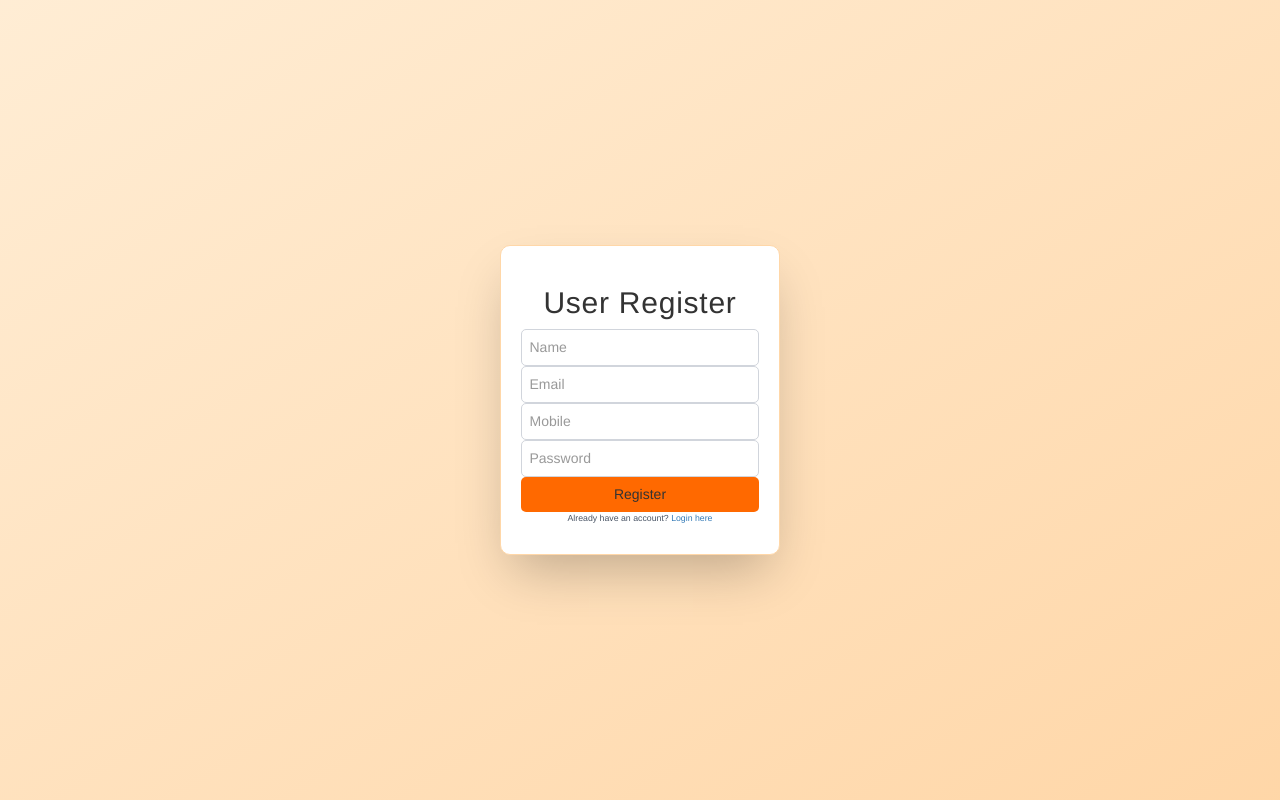
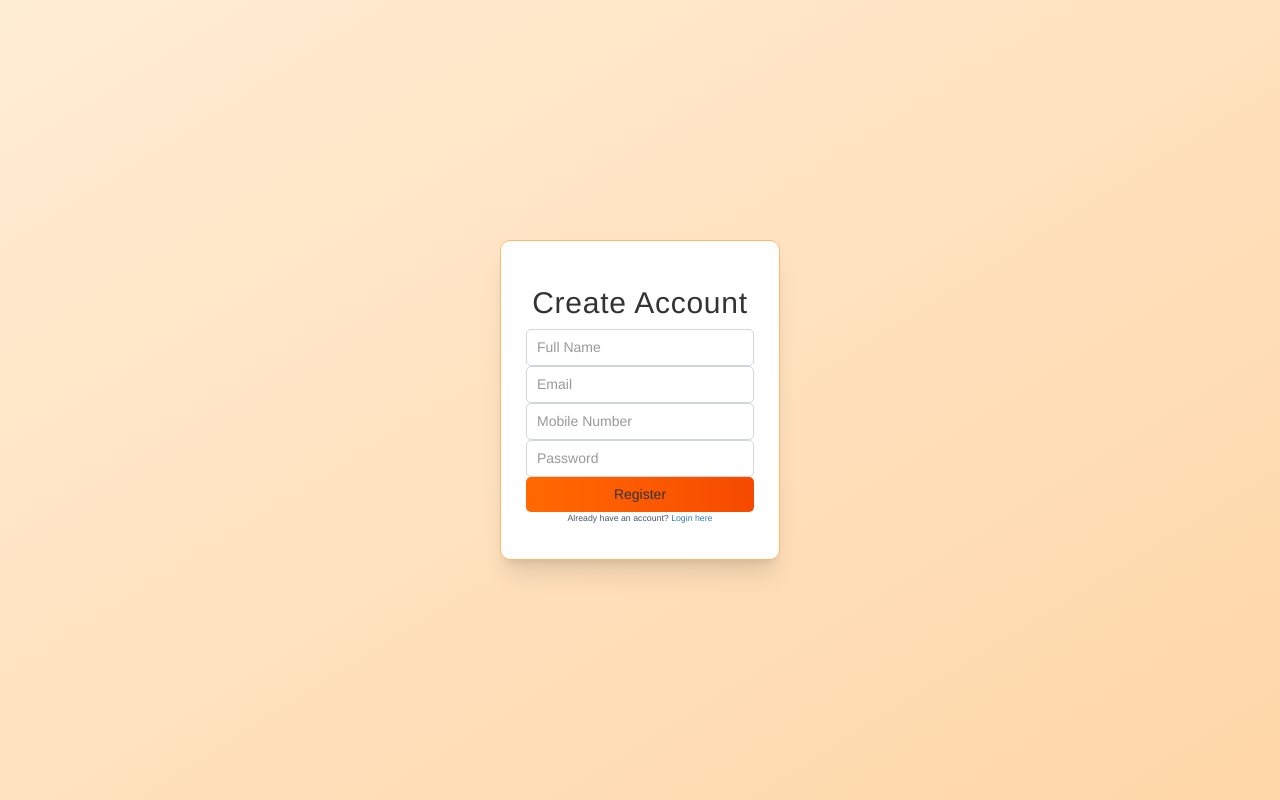
Before and after one commit to sudarshan-kanase/ClickBasket, a React (Vite) app in the folder Click_Basket/: page /admin-register in a window 1280 px wide. Built offline with nearby package versions, Linux system fonts and the light colour scheme.

Commit message:
Please enter the commit message for your changes. Lines starting with '#' will be ignored, and an empty message aborts the commit.
On branch main
Your branch is up to date with 'origin/main'.

Changes to be committed:
	modified:   Click_Basket/src/pages/AdminRegister.jsx

```diff
--- a/Click_Basket/src/pages/AdminRegister.jsx
+++ b/Click_Basket/src/pages/AdminRegister.jsx
@@ -6,8 +6,7 @@ export default function AdminRegister() {
   const [form, setForm] = useState({ name: "", email: "", mobile: "", password: "" });
   const navigate = useNavigate();
 
-  const handleChange = (e) =>
-    setForm({ ...form, [e.target.name]: e.target.value });
+  const handleChange = (e) => setForm({ ...form, [e.target.name]: e.target.value });
 
   const handleRegister = async (e) => {
     e.preventDefault();
@@ -21,54 +20,54 @@ export default function AdminRegister() {
   };
 
   return (
-    <div className="min-h-screen flex justify-center items-center bg-gradient-to-br from-orange-100 to-orange-200 px-4">
+    <div className="min-h-screen bg-gradient-to-br from-orange-100 to-orange-200 flex items-center justify-center px-4">
       <form
         onSubmit={handleRegister}
-        className="bg-white shadow-2xl rounded-2xl p-8 max-w-md w-full border border-orange-200"
+        className="bg-white border border-orange-300 rounded-2xl shadow-xl p-10 w-full max-w-md animate-fade-in"
       >
-        <h2 className="text-3xl font-extrabold mb-6 text-orange-600 text-center tracking-wide">
-          User Register
+        <h2 className="text-3xl font-bold text-orange-600 text-center mb-6 tracking-wide">
+          Create Account
         </h2>
 
         <input
           name="name"
-          placeholder="Name"
-          className="w-full border border-gray-300 p-3 rounded-lg mb-4 focus:outline-none focus:ring-2 focus:ring-orange-400"
+          placeholder="Full Name"
           onChange={handleChange}
           required
+          className="w-full mb-4 px-4 py-3 border border-gray-300 rounded-lg focus:outline-none focus:ring-2 focus:ring-orange-400"
         />
         <input
           name="email"
           type="email"
           placeholder="Email"
-          className="w-full border border-gray-300 p-3 rounded-lg mb-4 focus:outline-none focus:ring-2 focus:ring-orange-400"
           onChange={handleChange}
           required
+          className="w-full mb-4 px-4 py-3 border border-gray-300 rounded-lg focus:outline-none focus:ring-2 focus:ring-orange-400"
         />
         <input
           name="mobile"
-          placeholder="Mobile"
-          className="w-full border border-gray-300 p-3 rounded-lg mb-4 focus:outline-none focus:ring-2 focus:ring-orange-400"
+          placeholder="Mobile Number"
           onChange={handleChange}
           required
+          className="w-full mb-4 px-4 py-3 border border-gray-300 rounded-lg focus:outline-none focus:ring-2 focus:ring-orange-400"
         />
         <input
           name="password"
           type="password"
           placeholder="Password"
-          className="w-full border border-gray-300 p-3 rounded-lg mb-4 focus:outline-none focus:ring-2 focus:ring-orange-400"
           onChange={handleChange}
           required
+          className="w-full mb-6 px-4 py-3 border border-gray-300 rounded-lg focus:outline-none focus:ring-2 focus:ring-orange-400"
         />
 
         <button
           type="submit"
-          className="w-full bg-orange-500 text-white py-3 rounded-lg hover:bg-orange-600 font-semibold transition duration-200"
+          className="w-full py-3 bg-gradient-to-r from-orange-500 to-orange-600 text-white font-semibold rounded-lg hover:from-orange-600 hover:to-orange-700 transition-all duration-200"
         >
           Register
         </button>
 
-        <p className="mt-5 text-center text-sm text-gray-600">
+        <p className="mt-6 text-center text-sm text-gray-600">
           Already have an account?{" "}
           <Link to="/" className="text-orange-500 font-medium hover:underline">
             Login here
```
